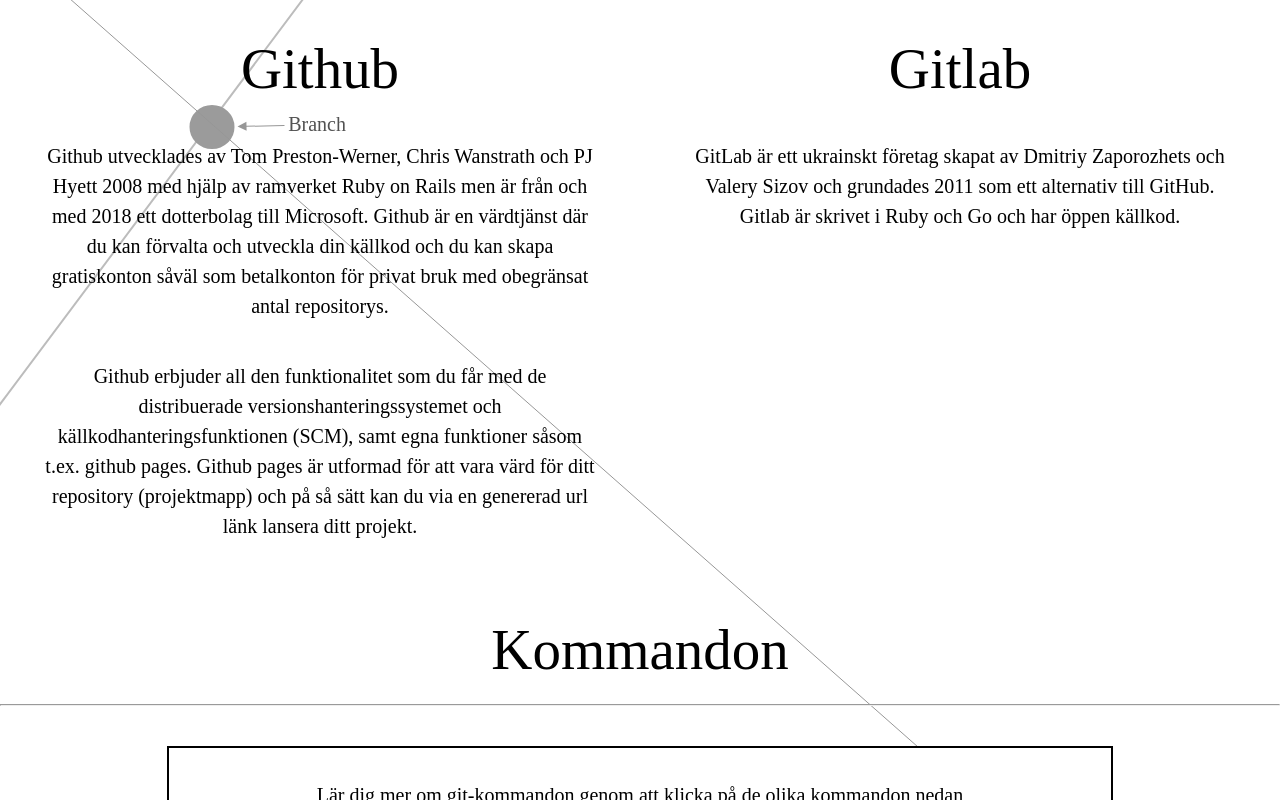
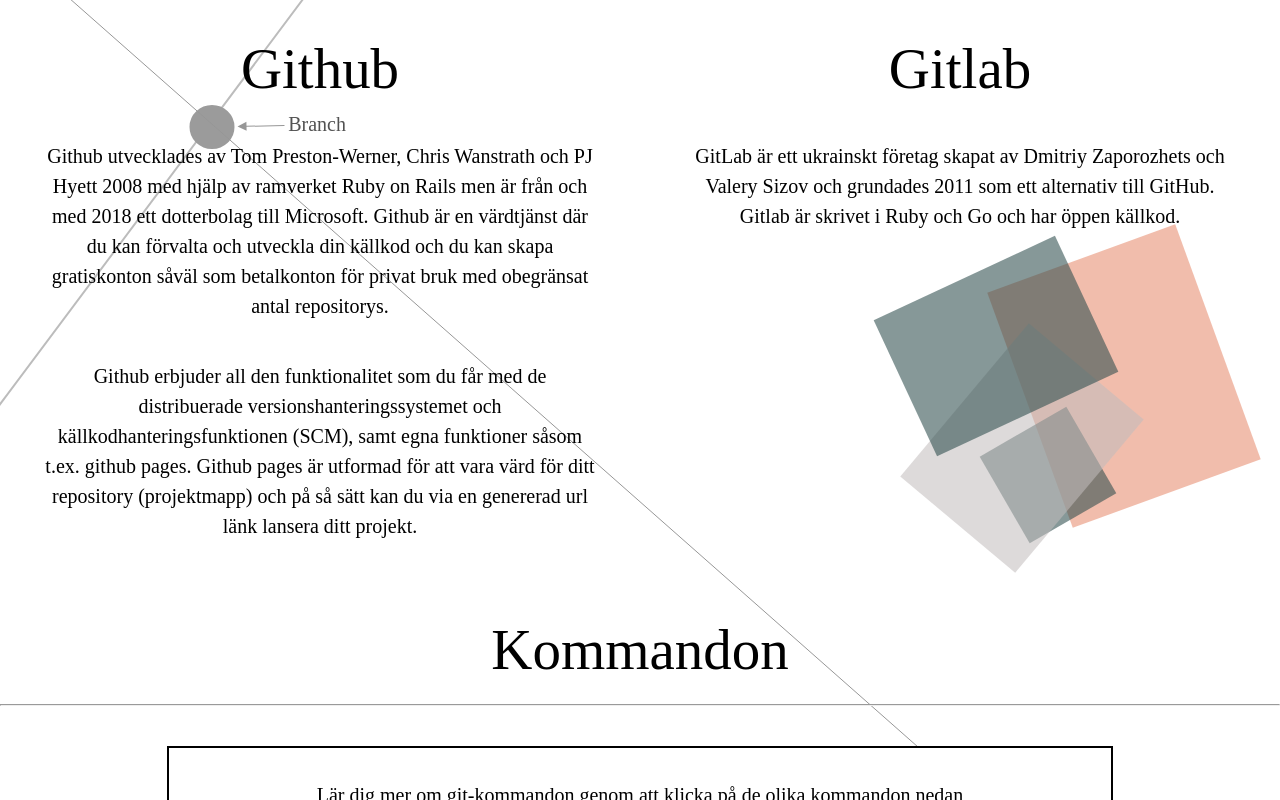
Before and after one commit to ellinorwase/how-to-git, a React (Create React App) app: page / in a window 1280 px wide. Shown: the part 2400-3200 px from the top of the page. Built offline with nearby package versions, Linux system fonts and the light colour scheme; a web font is replaced by a local one.

Commit message:
boxes in web-hosting, quiz-style

```diff
--- a/src/components/quiz.js
+++ b/src/components/quiz.js
@@ -80,7 +80,7 @@
     // <div className="back-to-page">
 
     <Link to={"/"}>
-      <button className="quiz-button">Tillbaka</button>
+      <button className="quiz-button">Tillbaka till start</button>
     </Link>
     // </div>
   );
@@ -107,6 +107,7 @@
             <ul className="right-answers">
               {QuizData.map((item, index) => (
                 <li className="right-options" key={index}>
+                  {item.id}. &nbsp;
                   {item.answer}
                 </li>
               ))}
--- a/src/components/web-hosting.js
+++ b/src/components/web-hosting.js
@@ -24,23 +24,37 @@
         <div className="hosings-div">
           <div className="github">
             <h2>Github</h2>
-            <p>Github utvecklades av Tom Preston-Werner, Chris Wanstrath och PJ Hyett 2008 med hjälp av ramverket
-              Ruby on Rails men är från och med 2018 ett dotterbolag till Microsoft. Github är en värdtjänst där
-              du kan förvalta och utveckla din källkod och du kan skapa gratiskonton såväl som betalkonton för
-              privat bruk med obegränsat antal repositorys.
+            <p>
+              Github utvecklades av Tom Preston-Werner, Chris Wanstrath och PJ
+              Hyett 2008 med hjälp av ramverket Ruby on Rails men är från och
+              med 2018 ett dotterbolag till Microsoft. Github är en värdtjänst
+              där du kan förvalta och utveckla din källkod och du kan skapa
+              gratiskonton såväl som betalkonton för privat bruk med obegränsat
+              antal repositorys.
             </p>
 
-             <p>
-              Github erbjuder all den funktionalitet som du får med
-              de distribuerade versionshanteringssystemet och källkodhanteringsfunktionen (SCM), samt egna
-              funktioner såsom t.ex. github pages. Github pages är utformad för att vara värd för ditt
-              repository (projektmapp) och på så sätt kan du via en genererad url länk lansera ditt projekt.
-             </p>
-
+            <p>
+              Github erbjuder all den funktionalitet som du får med de
+              distribuerade versionshanteringssystemet och
+              källkodhanteringsfunktionen (SCM), samt egna funktioner såsom
+              t.ex. github pages. Github pages är utformad för att vara värd för
+              ditt repository (projektmapp) och på så sätt kan du via en
+              genererad url länk lansera ditt projekt.
+            </p>
           </div>
           <div className="gitlab">
             <h2>Gitlab</h2>
-            <p>GitLab är ett ukrainskt företag skapat av Dmitriy Zaporozhets och Valery Sizov och grundades 2011 som ett alternativ till GitHub. Gitlab är skrivet i Ruby och Go och har öppen källkod. </p>
+            <p>
+              GitLab är ett ukrainskt företag skapat av Dmitriy Zaporozhets och
+              Valery Sizov och grundades 2011 som ett alternativ till GitHub.
+              Gitlab är skrivet i Ruby och Go och har öppen källkod.{" "}
+            </p>
+            <div>
+              <div className="web-sqr-1"></div>
+              <div className="web-sqr-2"></div>
+              <div className="web-sqr-3"></div>
+              <div className="web-sqr-4"></div>
+            </div>
           </div>
         </div>
       </div>
--- a/src/css/commands.css
+++ b/src/css/commands.css
@@ -16,7 +16,6 @@
 
 .wrapper-com3{
     text-align: center;
-    display: inline-table;
     display: grid;
     grid-template-columns: repeat(2, 1fr);
     margin: 30px;
@@ -124,7 +123,6 @@
     .com{
         font-size: 12px;
         padding: 0;
-        /* height: auto; */
     }
 
     .wrapper-com3{
--- a/src/css/quiz.css
+++ b/src/css/quiz.css
@@ -1,9 +1,10 @@
 .quiz-container {
+  background-color: rgb(255, 255, 255);
   background-color: rgb(0, 0, 0);
-  /* background-color: rgb(255, 255, 255); */
-  background-image: url("../images/quiz-background.png");
+  /* background-image: url("../images/quiz-background.png"); */
+  background-image: url("../images/bc-quiz3.svg");
   /* background-image: url("../images/bc-quiz-wb.png"); */
-  /* background-size: cover; */
+  background-size: cover;
   /* transform: rotate(90deg); */
   /* background-position-x: center; */
   background-repeat: no-repeat;
@@ -19,7 +20,7 @@
   width: 50%;
   /* height: 70%; */
   margin: auto;
-  border: 2px solid black;
+  border: 2px solid #2F4F4F;
   padding: 50px;
   position: absolute;
   top: 50%;
@@ -33,15 +34,15 @@
 
 .quiz-form {
   text-align: center;
-  /* margin: 10%;
-    font-size: 40px; */
 }
 
 .right-options {
-    border: 2px solid black;
-    padding: 10px;
-    margin: 10px;
-    list-style-type: none;
+  border: 2px solid black;
+  margin: auto;
+  width: 90%;
+  margin-bottom: 10px;
+  padding: 4px;
+  list-style-type: none;
 }
 
 ul {
@@ -51,13 +52,12 @@
 
 .selected {
   /* background: linear-gradient(to right, #74ebd5, #acb6e5) !important; */
-  background: rgb(243,255,110);
-background: linear-gradient(90deg, rgba(243,255,110,0.6909138655462185) 0%, rgba(255,71,24,1) 100%, rgba(0,212,255,1) 100%);
+  background: #E9967A
 }
 
 .alternative {
   padding: 10px;
-  border: 2px solid black;
+  border: 2px solid #2F4F4F;
   border-radius: 2%;
 
 }
@@ -93,14 +93,16 @@
     text-decoration: none;
 }
 .quiz-button:hover{
-    background-color: rgb(255, 233, 233);
+    background-color: #2F4F4F;
+    color: white;
 
 }
-/*
 
-.right-answer{
-    padding: 5px;
-} */
+
+.right-answers{
+  display: grid;
+  grid-template-columns: repeat(2, 1fr);
+}
 
 @media screen and (max-width: 600px) {
 
--- a/src/css/web-hosting.css
+++ b/src/css/web-hosting.css
@@ -18,8 +18,8 @@
   width: 50%;
 }
 
-.github>p{
-margin: 40px;
+.github > p {
+  margin: 40px;
 }
 
 .gitlab {
@@ -27,6 +27,49 @@
   width: 50%;
 }
 
-.gitlab>p{
-    margin: 40px;
-    }
+.gitlab > p {
+  margin: 40px;
+}
+
+.web-sqr-1 {
+  width: 200px;
+  height: 250px;
+  position: absolute;
+  transform: rotate(-20deg);
+  background-color: rgba(233, 150, 122, 0.623);
+  margin-left: 30%;
+  margin-top: -20px;
+  z-index: -1;
+}
+
+.web-sqr-2 {
+  transform: rotate(-30deg);
+  position: absolute;
+  width: 100px;
+  height: 100px;
+  background-color: rgba(47, 79, 79, 0.582);
+  margin-left: 28%;
+  margin-top: 12%;
+  z-index: -1;
+}
+
+.web-sqr-3 {
+  transform: rotate(-50deg);
+  position: absolute;
+  width: 200px;
+  height: 150px;
+  background-color: rgba(194, 189, 189, 0.555);
+  z-index: -1;
+  margin-left: 22%;
+  margin-top: 8%;
+}
+
+.web-sqr-4 {
+    transform: rotate(-25deg);
+    position: absolute;
+    width: 200px;
+    height: 150px;
+    background-color: rgba(47, 79, 79, 0.582);
+    margin-left: 20%;
+    z-index: -1;
+}
```
Also changed, not shown: src/images/bc-quiz2.svg (added), src/images/bc-quiz3.svg (added).
